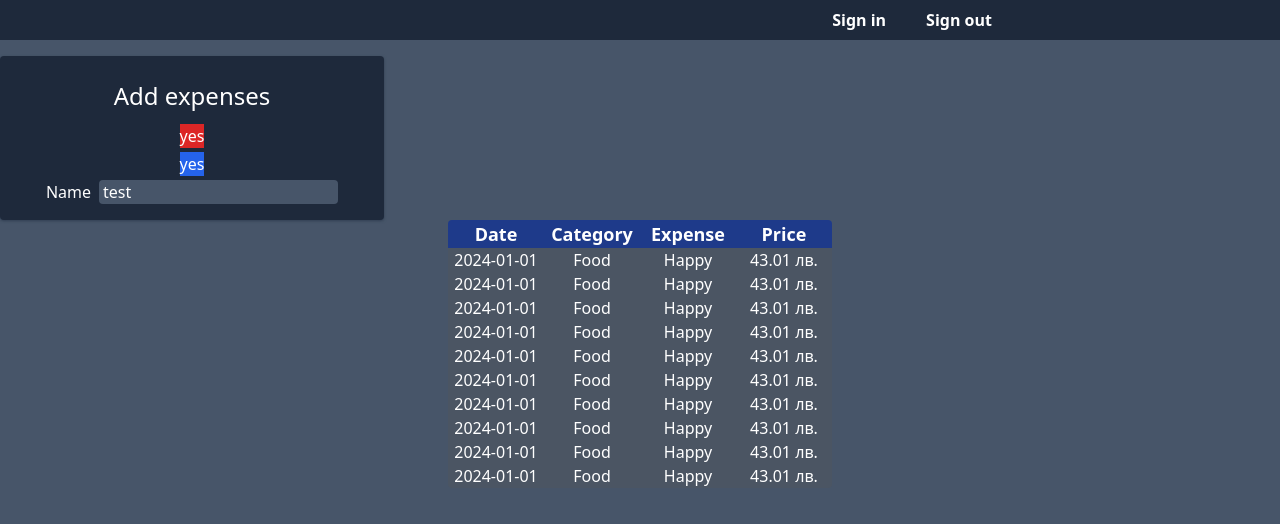
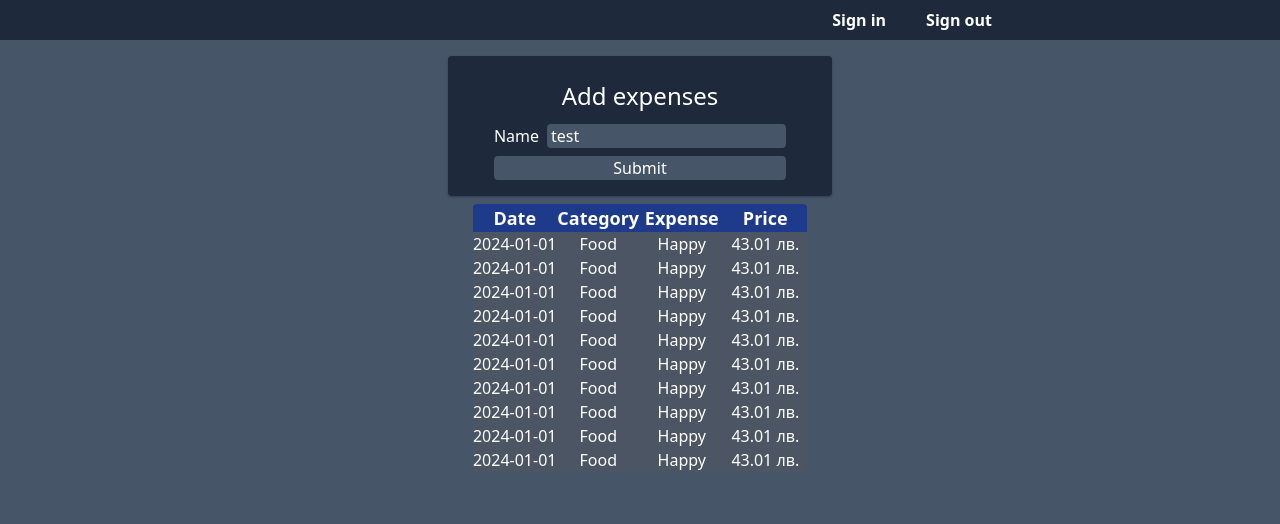
Before and after one commit to lozanov95/expense-tracker, a React (Vite) app in the folder frontend/: page / in a window 1280 px wide. Shown: the top 524 px of the page. Built offline with nearby package versions, Linux system fonts and the light colour scheme.

Commit message:
minor changes on the dashboard

```diff
--- a/frontend/src/components/dashboard.tsx
+++ b/frontend/src/components/dashboard.tsx
@@ -1,6 +1,7 @@
+import { FormEvent } from "react";
 import Row, { RowProps } from "./Row";
 import Form from "./form";
-import { InputWithLabel } from "./input";
+import { Input, InputWithLabel } from "./input";
 
 export default function Dashboard() {
     const exp: RowProps[] = Array(10)
@@ -11,10 +12,19 @@ export default function Dashboard() {
             value: 43.01
         })
 
+    function onSubmit(ev: FormEvent<HTMLFormElement>) {
+        ev.preventDefault()
+    }
+
     return (
-        <main className="pt-4">
-            <Form title="Add expenses" error="yes" message="yes">
+        <main className="pt-4 grid place-items-center gap-2">
+            <Form
+                title="Add expenses"
+                className="gap-2 flex flex-col"
+                onSubmit={onSubmit}
+            >
                 <InputWithLabel label="Name" value="test" />
+                <Input value="Submit" type="submit" />
             </Form>
             <div className="grid max-w-96 m-auto">
                 <div className="bg-blue-900 text-lg font-semibold text-white grid grid-cols-4 rounded-t">
```
